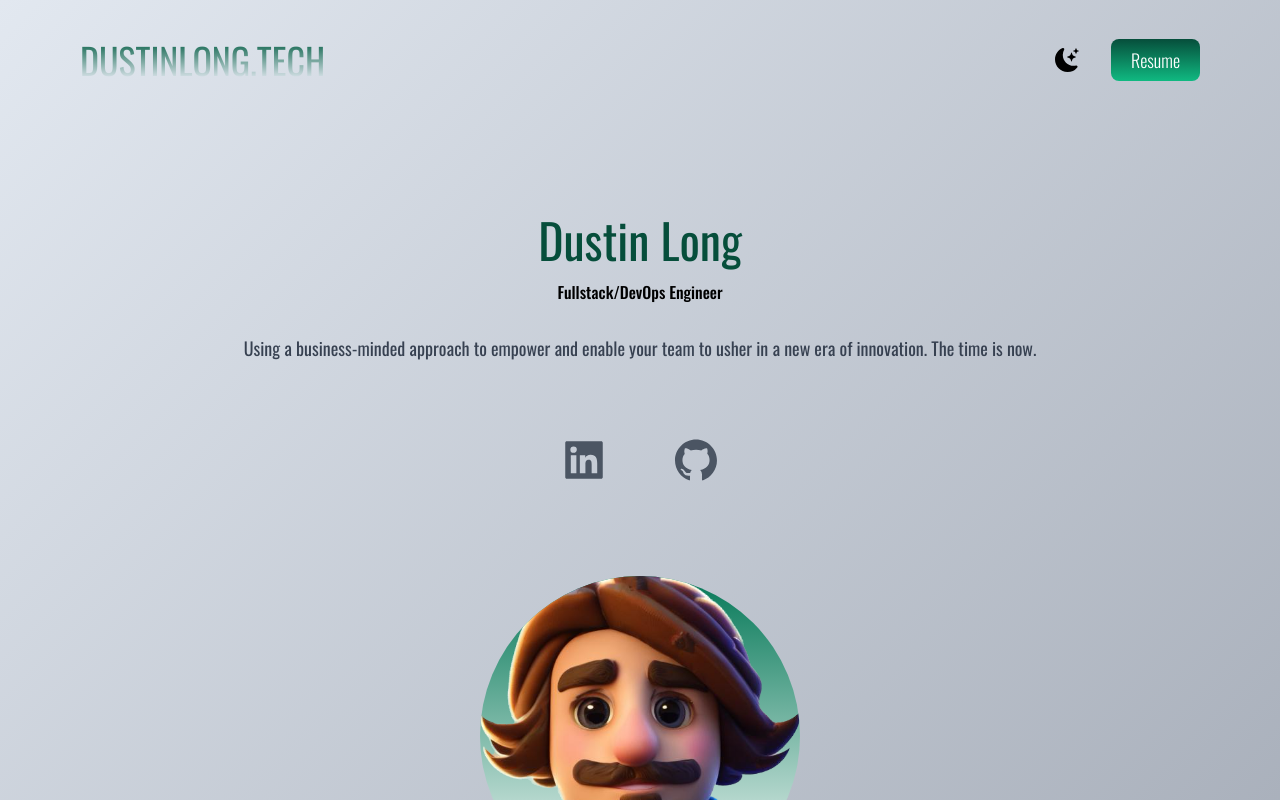
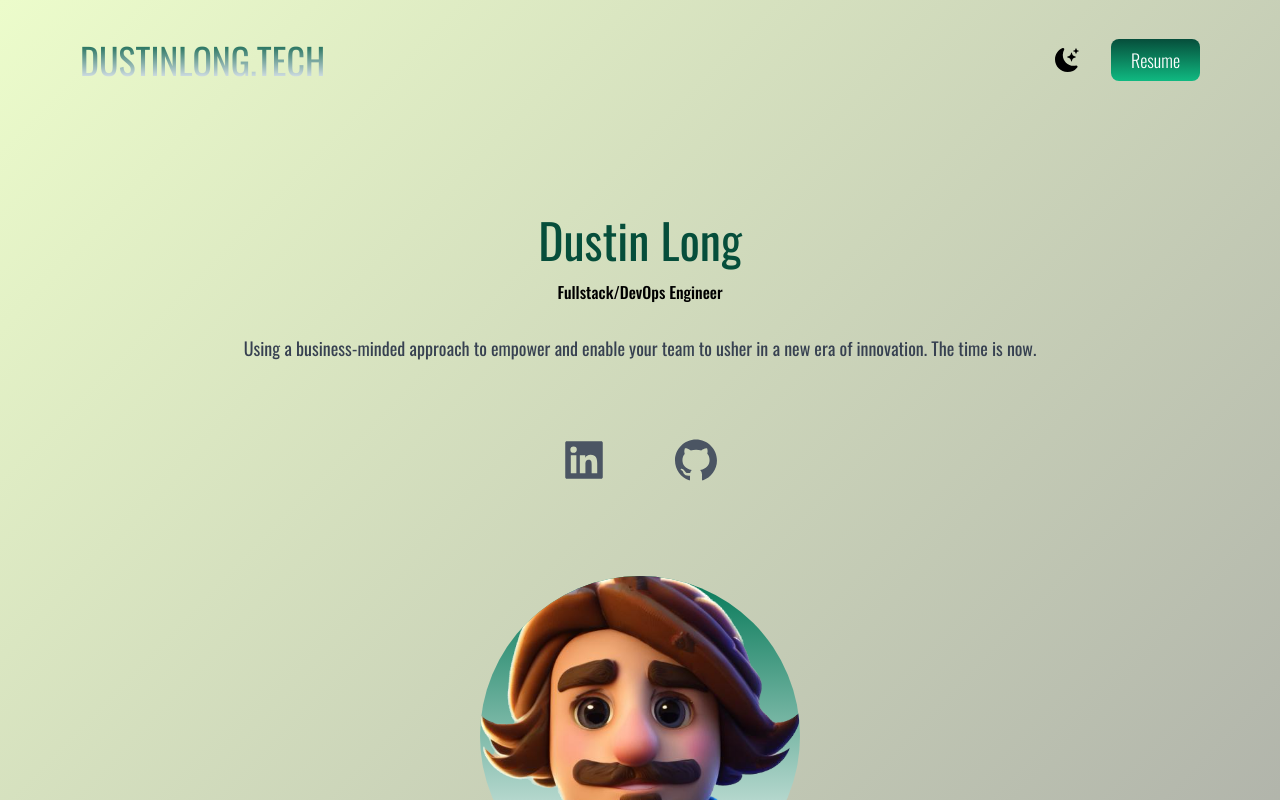
Before and after one commit to Apple-Deuce/react-portfolio, a Next.js app: page / in a window 1280 px wide. Shown: the top 800 px of the page. Built offline with nearby package versions, Linux system fonts and the light colour scheme.

Commit message:
initial push

```diff
--- a/pages/index.js
+++ b/pages/index.js
@@ -15,7 +15,7 @@ export default function Home() {
         <meta name="viewport" content="width=device-width, initial-scale=1" />
         <link rel="icon" href="/favicon.ico" />
       </Head>
-      <main className="bg-gradient-to-br from-slate-200 to-gray-400 px-10 text-black">
+      <main className="bg-gradient-to-br from-lime-100 to-neutral-400 px-10 text-black">
         <section className="h-screen">
           <nav className="p-10 mb-12 flex justify-between">
             <h1 className="text-4xl font-oswald font-normal bg-gradient-to-t from-slate-200 to-emerald-800 text-transparent bg-clip-text">DUSTINLONG.TECH</h1>
```
Also changed, not shown: 1 other file (tests, documents, lock files or other folders).
